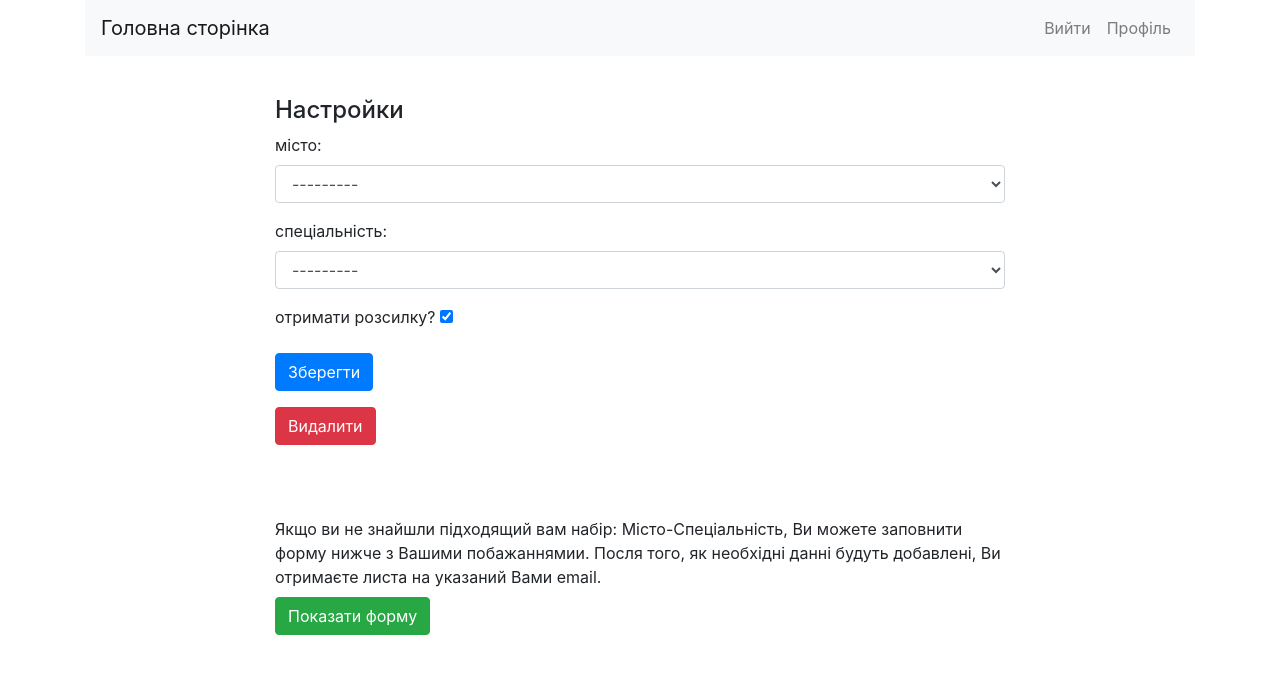
After one commit to Vadym-Hub/jobe_scraping_service, a Django app: page /accounts/update/ in a window 1280 px wide. The commit adds this page. Shown: the top 674 px of the page. Run offline with Django 3.2, Linux system fonts and the light colour scheme; the visitor is signed in with stand-in values (Sample User, id 1); data that the repository does not hold is empty; some libraries are stand-ins or nearby versions.

Commit message:
Кабінет користувача
Форми входу, виходу, реєстрація, оновлення та видалення користувача. Системні messages

```diff
--- /dev/null
+++ b/accounts/forms.py
@@ -0,0 +1,71 @@
+from django import forms
+from django.contrib.auth import get_user_model, authenticate
+from django.contrib.auth.hashers import check_password
+
+from scraping.models import City, Language
+
+User = get_user_model()
+
+
+class UserLoginForm(forms.Form):
+    """Форма входу на сайт"""
+    email = forms.EmailField(widget=forms.EmailInput(attrs={'class': 'form-control'}))
+    password = forms.CharField(widget=forms.PasswordInput(attrs={'class': 'form-control'}))
+
+    def clean(self, *args, **kwargs):
+        """Перевірка на валідність"""
+        email = self.cleaned_data.get('email').strip()
+        password = self.cleaned_data.get('password').strip()
+
+        if email and password:
+            qs = User.objects.filter(email=email)
+            if not qs.exists():
+                raise forms.ValidationError('Такий користувач відсутній!')
+            if not check_password(password, qs[0].password):
+                raise forms.ValidationError('Невірний пароль!')
+            user = authenticate(email=email, password=password)
+            if not user:
+                raise forms.ValidationError('Данний аккаунт заблоковано')
+        return super(UserLoginForm, self).clean(*args, **kwargs)
+
+
+class UserRegistrationForm(forms.ModelForm):
+    """Форма регістрації"""
+    email = forms.EmailField(label='Введіть email',
+                             widget=forms.EmailInput(attrs={'class': 'form-control'}))
+    password = forms.CharField(label='Введіть пароль',
+                               widget=forms.PasswordInput(attrs={'class': 'form-control'}))
+    password2 = forms.CharField(label='Введіть пароль ще раз',
+                                widget=forms.PasswordInput(attrs={'class': 'form-control'}))
+
+    class Meta:
+        model = User
+        fields = ('email',)
+
+    def clean_password2(self):
+        data = self.cleaned_data
+        if data['password'] != data['password2']:
+            raise forms.ValidationError('Паролі не співпадають!')
+        return data['password2']
+
+
+class UserUpdateForm(forms.Form):
+    """Данні аккаунта"""
+    city = forms.ModelChoiceField(queryset=City.objects.all(), to_field_name="slug", required=True,
+                                  widget=forms.Select(attrs={'class': 'form-control'}), label='місто')
+    language = forms.ModelChoiceField(queryset=Language.objects.all(), to_field_name="slug", required=True,
+                                      widget=forms.Select(attrs={'class': 'form-control'}), label='спеціальність')
+    send_email = forms.BooleanField(required=False, widget=forms.CheckboxInput, label='отримати розсилку?')
+
+    class Meta:
+        model = User
+        fields = ('city', 'language', 'send_email')
+
+
+class ContactForm(forms.Form):
+    """Форма зворотнього звязку"""
+    city = forms.CharField(required=True, widget=forms.TextInput(attrs={'class': 'form-control'}), label='місто')
+    language = forms.CharField(required=True, widget=forms.TextInput(attrs={'class': 'form-control'}),
+                               label='спеціальність')
+    email = forms.EmailField(required=True, widget=forms.EmailInput(attrs={'class': 'form-control'}),
+                             label='введіть email')
--- /dev/null
+++ b/accounts/templates/accounts/update.html
@@ -0,0 +1,49 @@
+{% extends "base.html" %}
+
+{% block title %} Register {% endblock %}
+
+{% block content %}
+
+<div class="row ">
+    <div class="col-md-8 mx-auto">
+        <h4 class="my-2">Настройки</h4>
+    <form method="POST" action="">{% csrf_token %}
+        <div class="form-group">
+        {{ form.as_p }}
+        </div>
+        <button type="submit" class="btn btn-primary">Зберегти</button>
+    </form>
+    <form method="POST" action="{% url 'accounts:delete' %} ">{% csrf_token %}
+        <button type="submit" class="btn btn-danger my-3">Видалити</button>
+    </form>
+    </div>
+</div>
+
+<div class="row my-5">
+    <div class="col-md-8 mx-auto">
+        <p class="my-2">Якщо ви не знайшли підходящий вам набір: Місто-Спеціальність,
+            Ви можете заповнити форму нижче з Вашими побажаннямии. Посля того,
+            як необхідні данні будуть добавлені, Ви отримаєте листа на указаний Вами email.</p>
+        <p>
+          <button class="btn btn-success"
+                  type="button" data-toggle="collapse"
+                  data-target="#collapsed" aria-expanded="false"
+                  aria-controls="collapseExample">
+            Показати форму
+          </button>
+        </p>
+        <div class="collapse" id="collapsed">
+          <div class="card card-body">
+              <form method="POST" action="{% url 'accounts:contact' %} ">{% csrf_token %}
+                <div class="form-group">
+                {{ contact_form.as_p }}
+                </div>
+                <button type="submit" class="btn btn-primary">Відправити</button>
+              </form>
+          </div>
+        </div>
+
+
+    </div>
+</div>
+{% endblock %}
--- /dev/null
+++ b/accounts/urls.py
@@ -0,0 +1,15 @@
+from django.urls import path
+from accounts.views import (login_view, logout_view,
+                            register_view, update_view,
+                            delete_view, contact)
+
+app_name = 'accounts'
+
+urlpatterns = [
+    path('login/', login_view, name='login'),
+    path('logout/', logout_view, name='logout'),
+    path('register/', register_view, name='register'),
+    path('update/', update_view, name='update'),
+    path('delete/', delete_view, name='delete'),
+    path('contact/', contact, name='contact'),
+]
--- a/accounts/views.py
+++ b/accounts/views.py
@@ -1,3 +1,104 @@
-from django.shortcuts import render
+import datetime as dt
+from django.shortcuts import render, redirect
+from django.contrib.auth import authenticate, login, logout, get_user_model
+from django.contrib import messages
 
-# Create your views here.
+from accounts.forms import (UserLoginForm, UserRegistrationForm,
+                            UserUpdateForm, ContactForm)
+from scraping.models import Error
+
+User = get_user_model()
+
+
+def login_view(request):
+    """Ідентифікація"""
+    form = UserLoginForm(request.POST or None)
+    if form.is_valid():
+        data = form.cleaned_data
+        email = data.get('email')
+        password = data.get('password')
+        user = authenticate(request, email=email, password=password)
+        login(request, user)
+        return redirect('/')
+    return render(request, 'accounts/login.html', {'form': form})
+
+
+def logout_view(request):
+    """Вихід із системи"""
+    logout(request)
+    return redirect('/')
+
+
+def register_view(request):
+    """Регістрація"""
+    form = UserRegistrationForm(request.POST or None)
+    if form.is_valid():
+        new_user = form.save(commit=False)
+        new_user.set_password(form.cleaned_data['password'])
+        new_user.save()
+        messages.success(request, 'Користувач добавлений в систему.')
+        return render(request, 'accounts/register_done.html', {'new_user': new_user})
+    return render(request, 'accounts/register.html', {'form': form})
+
+
+def update_view(request):
+    """Зміна налаштувань з перевіркою на валідність користувача"""
+    contact_form = ContactForm()
+    if request.user.is_authenticated:
+        user = request.user
+        if request.method == 'POST':
+            form = UserUpdateForm(request.POST)
+            if form.is_valid():
+                data = form.cleaned_data
+                user.city = data['city']
+                user.language = data['language']
+                user.send_email = data['send_email']
+                user.save()
+                messages.success(request, 'Данні збережені.')
+                return redirect('accounts:update')
+
+        form = UserUpdateForm(
+            initial={'city': user.city, 'language': user.language,
+                     'send_email': user.send_email})
+        return render(request, 'accounts/update.html',
+                      {'form': form, 'contact_form': contact_form})
+    else:
+        return redirect('accounts:login')
+
+
+def delete_view(request):
+    """Видалення користувача"""
+    if request.user.is_authenticated:
+        user = request.user
+        if request.method == 'POST':
+            qs = User.objects.get(pk=user.pk)
+            qs.delete()
+            messages.error(request, 'Користувача видалено :(')
+    return redirect('/')
+
+
+def contact(request):
+    """Зворотній звязок"""
+    if request.method == 'POST':
+        contact_form = ContactForm(request.POST or None)
+        if contact_form.is_valid():
+            data = contact_form.cleaned_data
+            city = data.get('city')
+            language = data.get('language')
+            email = data.get('email')
+            qs = Error.objects.filter(timestamp=dt.date.today())
+            if qs.exists():
+                err = qs.first()
+                data = err.data.get('user_data', [])
+                data.append({'city': city, 'email': email, 'language': language})
+                err.data['user_data'] = data
+                err.save()
+            else:
+                data = [{'city': city, 'email': email, 'language': language}]
+                Error(data=f"user_data:{data}").save()
+            messages.success(request, 'Данні відправлені адміністрації.')
+            return redirect('accounts:update')
+        else:
+            return redirect('accounts:update')
+    else:
+        return redirect('accounts:login')
--- a/scraping/templates/scraping/home.html
+++ b/scraping/templates/scraping/home.html
@@ -13,7 +13,7 @@
             Всі підходящі вакансії, які були опубліковані на  сайтах за останні сутки,
             записуються в базу данних і розсилаються автоматично, згідно їх налаштувань.
             Ви можете продивитись актуальні вакансії, просто вибрав необхідне місто чи спеціальність.
-            Або, пройшовши не важку <a href="#"> регістрацію</a>,
+            Або, пройшовши не важку <a href="{% url 'accounts:register' %}"> регістрацію</a>,
             отримувати кожний день лист зі списком нових вакансій за останні сутки, згідно Ваших налаштувать.
         </p>
         <form method="GET" action="{% url 'scraping:list' %}">
--- a/scraping/templates/scraping/list.html
+++ b/scraping/templates/scraping/list.html
@@ -49,7 +49,7 @@
 {% else %}
         <h3 class="my-4 text-center">Нажаль, по Вашому запросу, нічого не знайдено.</h3>
 {% endif %}
-{{ page_obj }}
+
 <div class="row ">
     <div class="col-md-6 mx-auto my-3">
         <h4 class="my-4 text-center">Новий пошук</h4>
--- a/scraping/urls.py
+++ b/scraping/urls.py
@@ -1,9 +1,10 @@
 from django.urls import path
-from scraping.views import home_view, VacancyListView
+from scraping.views import VacancyListView, HomeView
 
 app_name = 'scraping'
 
 urlpatterns = [
-    path('', home_view, name='home'),
+    path('', HomeView.as_view(), name='home'),
+    #   path('', home_view, name='home'),
     path('list/', VacancyListView.as_view(), name='list'),
 ]
--- a/scraping_service/urls.py
+++ b/scraping_service/urls.py
@@ -20,4 +20,5 @@ from django.urls import path, include
 urlpatterns = [
     path('admin/', admin.site.urls),
     path('', include('scraping.urls')),
+    path('accounts/', include('accounts.urls')),
 ]
--- a/templates/base.html
+++ b/templates/base.html
@@ -18,25 +18,61 @@
       <span class="navbar-toggler-icon"></span>
       </button>
       <div class="collapse navbar-collapse" id="navbarNav">
-        <ul class="navbar-nav">
-          <li class="nav-item active">
-            <a class="nav-link" href="#">Home <span class="sr-only">(current)</span></a>
-          </li>
-          <li class="nav-item">
-            <a class="nav-link" href="#">Features</a>
-          </li>
-          <li class="nav-item">
-            <a class="nav-link" href="#">Pricing</a>
-          </li>
-          <li class="nav-item">
-            <a class="nav-link disabled" href="#" tabindex="-1" aria-disabled="true">Disabled</a>
-          </li>
+        <ul class="navbar-nav ml-auto">
+
+          {% if user.is_authenticated %}
+              <li class="nav-item">
+              <a class="nav-link" href="{% url 'accounts:logout' %}">Вийти</a>
+            </li>
+            <li class="nav-item {% if request.path == update_url %} active {% endif %}">
+              <a class="nav-link" href="{% url 'accounts:update' %}">Профіль</a>
+            </li>
+          {% else %}
+            <li class="nav-item {% if request.path == login_url %} active {% endif %}">
+              <a class="nav-link" href="{% url 'accounts:login' %}">Увійти</a>
+            </li>
+          <li class="nav-item {% if request.path == register_url %} active {% endif %}">
+              <a class="nav-link" href="{% url 'accounts:register' %}">Реєстрація</a>
+            </li>
+          {% endif %}
+
         </ul>
       </div>
     </nav>
   </div>
+
+  <div class="container">
+    <div class="row">
+      <div class="col-8 mx-auto my-3">
+
+        {% if messages %}
+              {% for message in messages %}
+                  {% if message.level == DEFAULT_MESSAGE_LEVELS.ERROR %}
+                        <div class="alert alert-danger alert-dismissible fade show" role="alert">
+                           {{ message }}
+                          <button type="button" class="close" data-dismiss="alert" aria-label="Close">
+                            <span aria-hidden="true">&times;</span>
+                          </button>
+                        </div>
+                  {% else %}
+                        <div class="alert alert-success alert-dismissible fade show" role="alert">
+                           {{ message }}
+                          <button type="button" class="close" data-dismiss="alert" aria-label="Close">
+                            <span aria-hidden="true">&times;</span>
+                          </button>
+                        </div>
+                  {% endif %}
+              {% endfor %}
+        {% endif %}
+
+      </div>
+    </div>
+  </div>
+
     <div class="container">
+
       {% block content %}{% endblock %}
+
     </div>
     <!-- Optional JavaScript -->
     <!-- jQuery first, then Popper.js, then Bootstrap JS -->
```
Also changed, not shown: accounts/templates/accounts/login.html (added, +19 -0 lines), accounts/templates/accounts/register.html (added, +19 -0 lines), accounts/templates/accounts/register_done.html (added, +17 -0 lines), scraping/views.py (+15 -5 lines).
